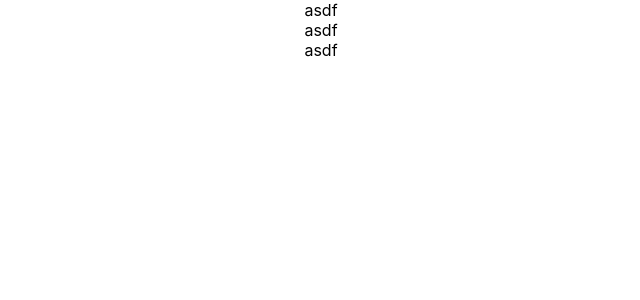
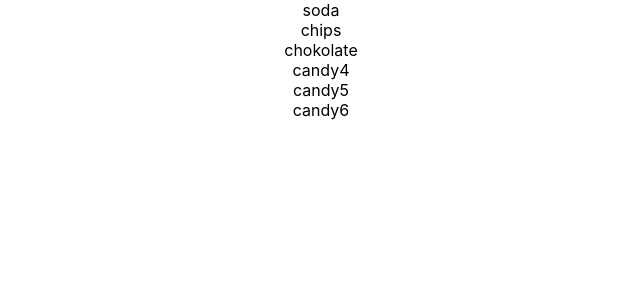
Before and after one commit to RamiOkkeh/CandyMachine, a React (Create React App) app: page / in a window 1280 px wide. Shown: the top 300 px of the page, without its empty margins (319-959 px from the left). Built offline with nearby package versions, Linux system fonts and the light colour scheme.

Commit message:
created the candy component

```diff
--- a/src/App.js
+++ b/src/App.js
@@ -1,4 +1,3 @@
-import logo from './logo.svg';
 import './App.css';
 import Machine from "./components/machine"
 
@@ -6,9 +5,6 @@ function App() {
   return (
     <div className="App">
       <Machine></Machine>
-      <Machine></Machine>
-      <Machine></Machine>
-
     </div>
   );
 }
--- /dev/null
+++ b/src/components/machine/Candy/index.jsx
@@ -0,0 +1,16 @@
+import React from "react"
+
+class Candy extends React.Component {
+    constructor(props){
+        super(props)
+    }
+
+    render(){
+        let {num, info} = this.props, [name, available, price] = info
+        return(<div className="candy">
+                {name}
+        </div>)
+    }
+}
+
+export default Candy
--- a/src/components/machine/index.jsx
+++ b/src/components/machine/index.jsx
@@ -1,12 +1,21 @@
 import React from "react"
+import Candy from "./Candy"
 
 class Machine extends React.Component {
-    constructor(){
-        super()
+    constructor(props){
+        super(props)
+        this.state = {
+            currentMoney: 0,
+            earned: 0,
+            snacks: [["soda", 10, 2.2], ["chips", 5, 3.5], ["chokolate", 1, 10.5], ["candy4", 12, 3], ["candy5", 5, 2],
+                     ["candy6", 10, 1]],
+        }
     }
 
     render(){
-        return(<div>asdf</div>)
+        return(<div className="machine">
+                {this.state.snacks.map((info, i)=><Candy key={i} num={i} info={info}></Candy>)}
+        </div>)
     }
 }
 
```
